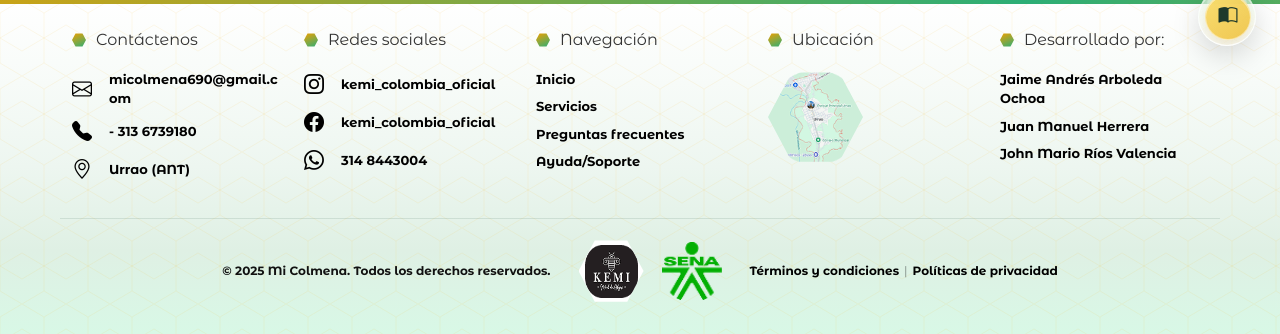
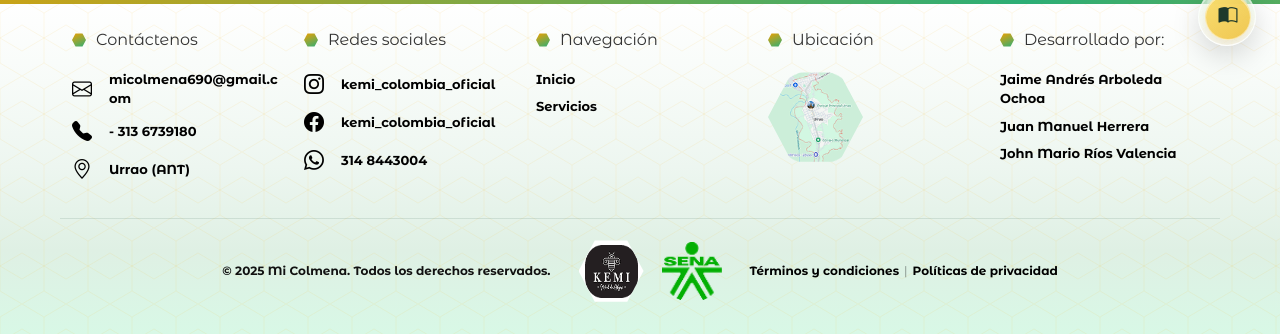
Before and after one commit to JUNMARANC/MiColmena, a Django app: page /contactanos in a window 1280 px wide. Shown: the part 730-1064 px from the top of the page. Run offline with Django 5.2, Linux system fonts and the light colour scheme; data that the repository does not hold is empty; parts of the project's set-up code (start-up, migrations or seed data) failed here and were passed over.

Commit message:
ultimos cambios

```diff
--- a/colmena/home/templates/base.html
+++ b/colmena/home/templates/base.html
@@ -10,7 +10,7 @@
 
     <link rel="stylesheet" href="https://cdn.jsdelivr.net/npm/bootstrap@5.3.3/dist/css/bootstrap.min.css">
     <link rel="stylesheet" href="https://cdn.jsdelivr.net/npm/bootstrap-icons@1.11.3/font/bootstrap-icons.min.css">
-    <link rel="stylesheet" href="{% static 'home/css/base.css' %}?v=11">
+    <link rel="stylesheet" href="{% static 'home/CSS/base.css' %}?v=11">
 
     <!-- El fondo del hero es lo primero que se ve. Sin esto el
          navegador no se entera de que existe hasta que termina de
@@ -45,7 +45,7 @@
         3. Reemplaza el <img loading="lazy" decoding="async"> de arriba por esto:
 
         <div class="abeja-viajera" id="abejaViajera" aria-hidden="true"
-             data-lottie data-lottie-src="{% static 'home/animations/abeja.json' %}"
+             data-lottie data-lottie-src="/static/home/animations/abeja.json"
              style="width:46px; height:46px;"></div>
 
         El JS en base.js ya está listo: detecta [data-lottie], carga el
@@ -119,8 +119,6 @@
                     <h3>Navegación</h3>
                     <a href="{% url 'Inicio' %}">Inicio</a>
                     <a href="{% url 'Servicios' %}">Servicios</a>
-                    <a href="#">Preguntas frecuentes</a>
-                    <a href="#">Ayuda/Soporte</a>
                 </div>
 
                 <div class="footer-col ubicacion">
```
Also changed, not shown: requirements.txt (line endings or trailing spaces), 2 other files.
